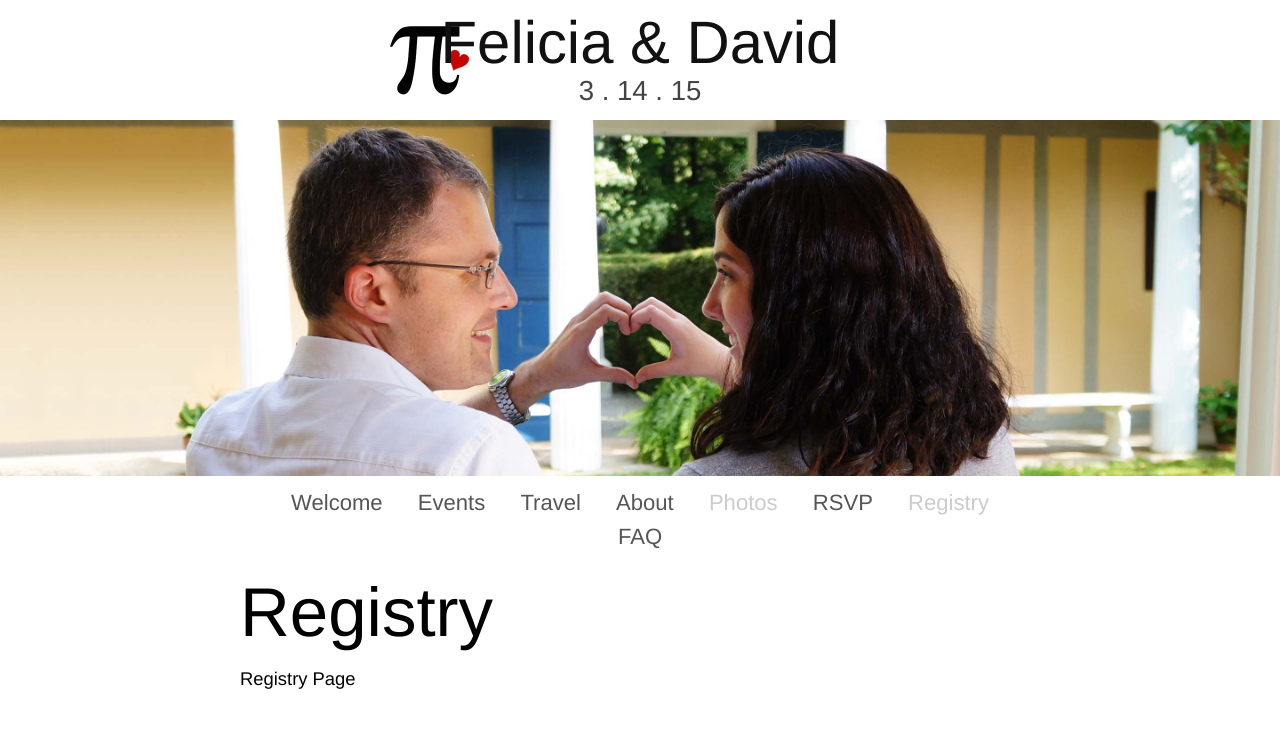
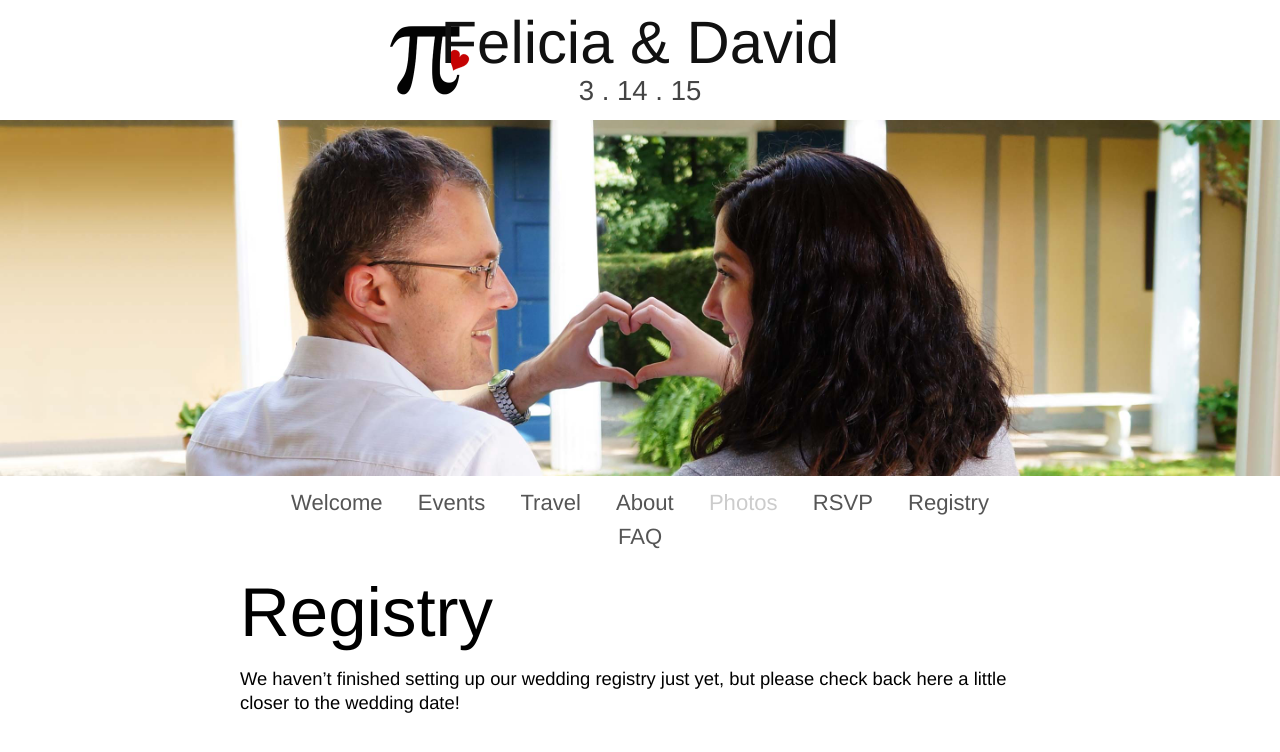
Before and after one commit to dnschnur/piday.github.com, a Jekyll site: the page built from registry/index.md, in a window 1280 px wide. Shown: the top 752 px of the page. Built offline with Jekyll 4.4.1, drawn with Linux system fonts in a browser that asks for light colours; nearby versions of some CDN libraries.

Commit message:
Added a registry placeholder page.

```diff
--- a/_layouts/default.html
+++ b/_layouts/default.html
@@ -78,7 +78,7 @@
       <a href="/rsvp">RSVP</a>
     </div>
     <div class="menu-item">
-      <span class="menu-disabled">Registry</span>
+      <a href="/registry">Registry</a>
     </div>
     <div class="menu-item">
       <a href="/faq">FAQ</a>
--- a/registry/index.md
+++ b/registry/index.md
@@ -4,4 +4,5 @@ layout: default
 
 ## Registry ##
 
-Registry Page
+We haven't finished setting up our wedding registry just yet, but please check
+back here a little closer to the wedding date!
```
